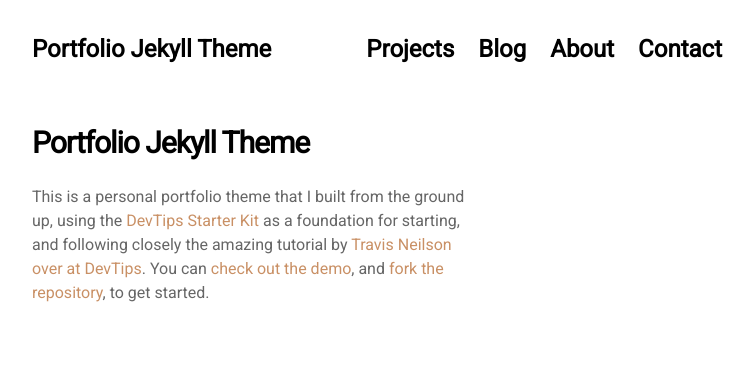
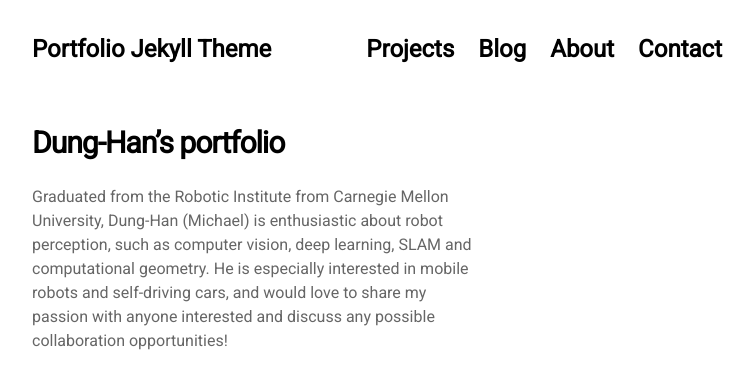
Before and after one commit to Dung-Han-Lee/Dung-Han-Lee.github.io, a Jekyll site: the page built from pages/about.html, in a window 1280 px wide. Shown: the top 389 px of the page, without its empty margins (263-1017 px from the left). Built offline with Jekyll 4.4.1, drawn with Linux system fonts in a browser that asks for light colours; nearby versions of some CDN libraries.

Commit message:
update settings --except projs

```diff
--- a/_data/settings.yml
+++ b/_data/settings.yml
@@ -40,14 +40,14 @@ disqus:
 # About Section
 
 about: >
-  # Portfolio Jekyll Theme
+  # Dung-Han's portfolio
 
-  This is a personal portfolio theme that I built from the ground up, using the [DevTips Starter Kit](http://devtipsstarterkit.com/) as a foundation for starting, and following closely the amazing tutorial by [Travis Neilson over at DevTips](https://www.youtube.com/watch?v=T6jKLsxbFg4&list=PL0CB3OvPhDA_STygmp3sDenx3UpdOMk7P). You can [check out the demo](lenpaul.github.io/portfolio-jekyll-theme/), and [fork the repository](https://github.com/LeNPaul/portfolio-jekyll-theme/fork), to get started.
+  Graduated from the Robotic Institute from Carnegie Mellon University, Dung-Han (Michael) is enthusiastic about robot perception, such as computer vision, deep learning, SLAM and computational geometry. He is especially interested in mobile robots and self-driving cars, and would love to share my passion with anyone interested and discuss any possible collaboration opportunities!
 
 contact: >
   # Contact
 
-  You may contact me [through my email](mailto:l.nguyen.paul@gmail.com) or [tweet at me](https://twitter.com/intent/tweet?text=%40paululele) if you have any questions or would like to bring up any issues.
+  You may contact me [through my email](mailto:l.dunghanlee@gmail.com) or message me via [LinkedIn](https://www.linkedin.com/in/dunghanlee/) if you have any questions or would like to have a conversation.
 
 #-------------------------------
 # Work Section
@@ -63,10 +63,8 @@ projects:
 # Contact Section
 
 social:
-- {icon: 'twitter', link: '#'}
-- {icon: 'instagram', link: '#'}
-- {icon: 'github', link: '#'}
-- {icon: 'linkedin', link: '#'}
-- {icon: 'envelope', link: 'mailto:#'}
+- {icon: 'github', link: 'https://github.com/Dung-Han-Lee'}
+- {icon: 'linkedin', link: 'https://www.linkedin.com/in/dunghanlee/'}
+- {icon: 'envelope', link: 'mailto:dunghanlee@gmail.com'}
 
 # social network icons available: 'twitter' / 'facebook' / 'github' / 'pinterest' 'google-plus' / 'linkedin' / 'youtube' / 'instagram' / 'dribbble' / 'behance' / 'soundcloud' / 'vine'
```
